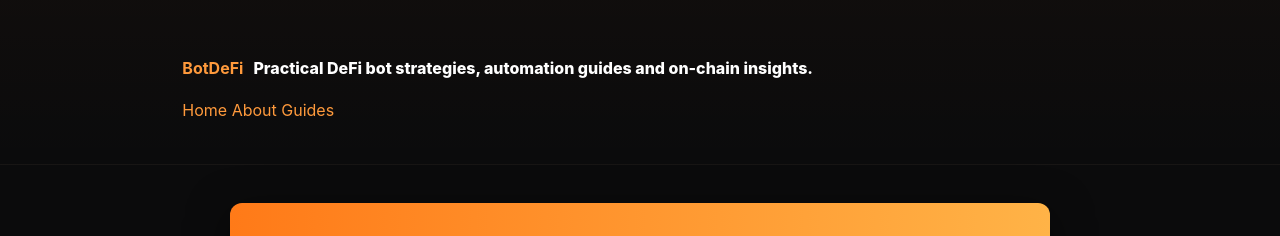
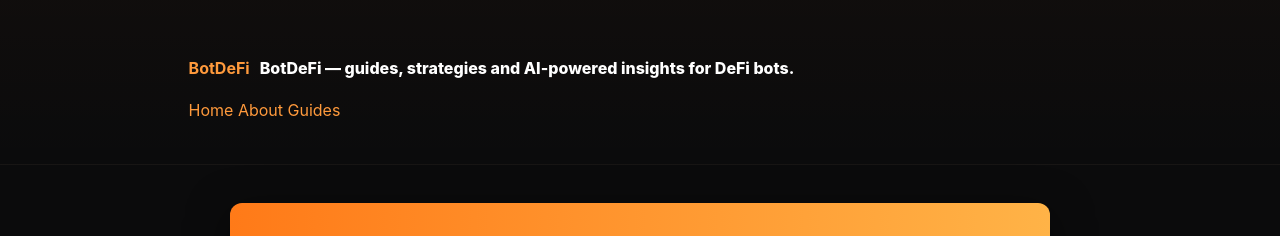
Before and after one commit to binh1994/botdefi.io, a Jekyll site: the page built from index.html, in a window 1280 px wide. Shown: the top 236 px of the page. Built offline with Jekyll 4.4.1, drawn with Linux system fonts in a browser that asks for light colours.

Commit message:
Update _config.yml

```diff
--- a/_config.yml
+++ b/_config.yml
@@ -1,16 +1,15 @@
 title: "BotDeFi"
-description: "Practical DeFi bot strategies, automation guides and on-chain insights."
-baseurl: ""    # leave empty unless site is served from subpath
+description: "BotDeFi — guides, strategies and AI-powered insights for DeFi bots."
+baseurl: ""
 url: "https://botdefi.io"
-
 markdown: kramdown
+theme: minima
 
 plugins:
   - jekyll-feed
   - jekyll-seo-tag
   - jekyll-sitemap
 
-# Collections, pagination, etc. (tùy chỉnh thêm nếu cần)
 exclude:
+  - Gemfile
   - Gemfile.lock
-  - node_modules
```
